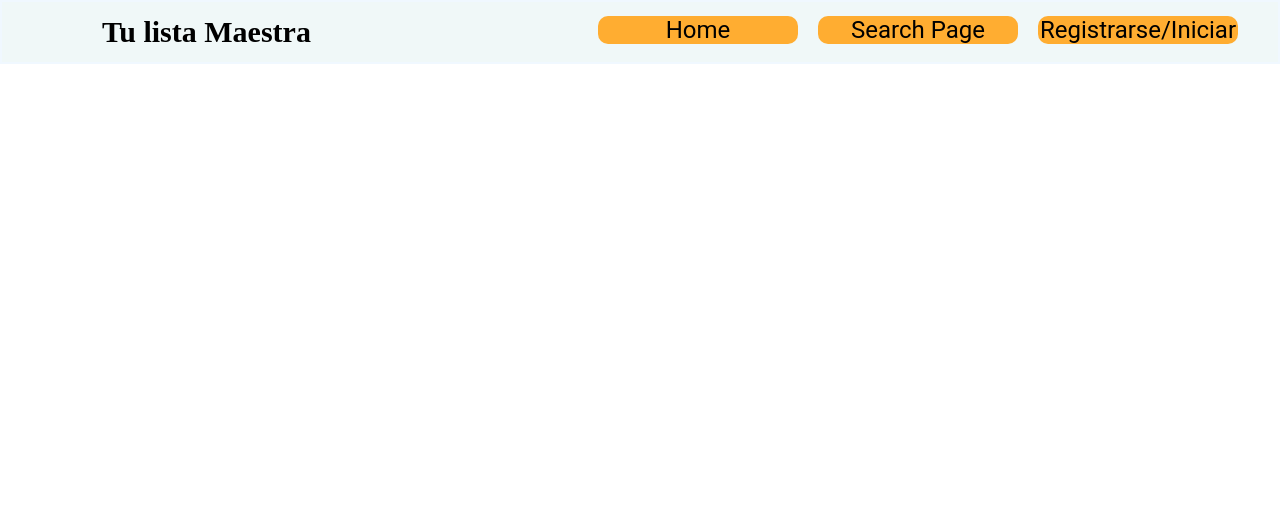
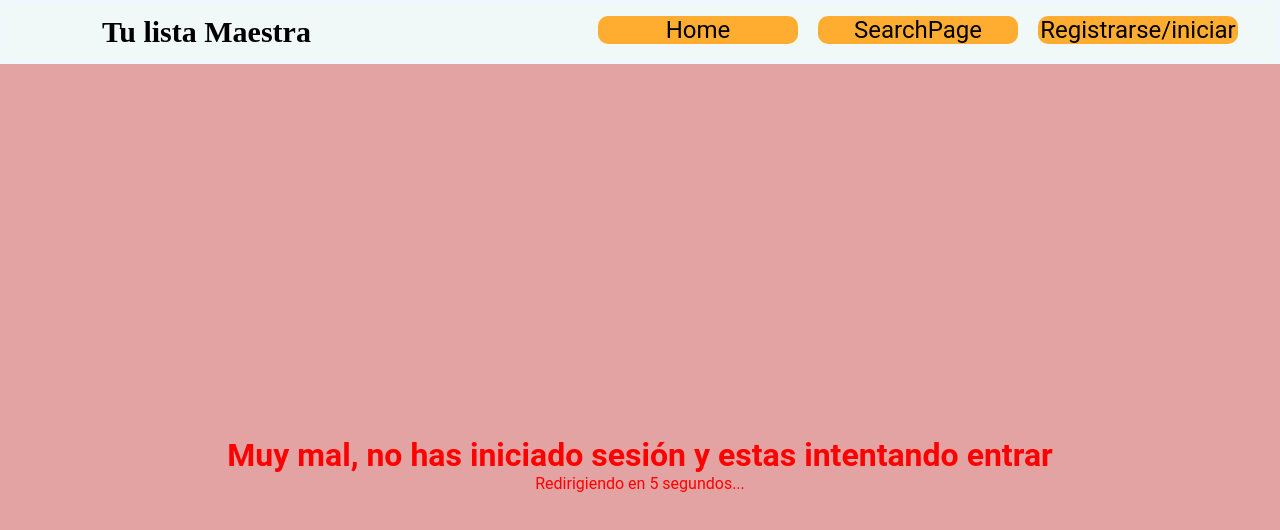
Before and after one commit to jullianjul/ToDoList, a React (Vite) app in the folder ProyectofinalJovenesCreativosToDoList/: page /Aplication in a window 1280 px wide. Shown: the top 530 px of the page. Built offline with nearby package versions, Linux system fonts and the light colour scheme; a web font is replaced by a local one.

Commit message:
se agregaron nuevas funcionalidades junto con un inicio de sesión el cual guarda su estado corrertamente, si no se esta logueado entonces no dejara entrar a la aplicación

```diff
--- /dev/null
+++ b/ProyectofinalJovenesCreativosToDoList/src/Aplication.css
@@ -0,0 +1,9 @@
+.alertnotlog{
+    color: red;
+    background-color: hsla(0, 53%, 53%, 0.5);;
+    display: flex;
+    justify-content: center;
+    align-items: center;
+    height: 100vh;
+    flex-direction: column;
+}
--- /dev/null
+++ b/ProyectofinalJovenesCreativosToDoList/src/Aplication.jsx
@@ -0,0 +1,66 @@
+import React, { useEffect, useState } from 'react';
+import './Aplication.css'
+
+const Aplication = () => {
+  const storedAccount = localStorage.getItem('account');
+  const user = JSON.parse(storedAccount);
+  const userEmail = user ? user.Email : '';
+  const getislog = localStorage.getItem('islog');
+  const isloguin = JSON.parse(getislog);
+
+  // Estados para el contador y el valor inicial
+  const [segundosRestantes, setSegundosRestantes] = useState(10);
+
+  // Función que se ejecutará después de la cuenta regresiva
+  const funcionDemorada = () => {
+    window.location.href = '/Loginandregister';
+  };
+
+  useEffect(() => {
+    if (!isloguin) {
+      if (segundosRestantes > 0) {
+        const intervalo = setInterval(() => {
+          setSegundosRestantes((prevSegundos) => prevSegundos - 1);
+        }, 1000);
+        return () => {
+          clearInterval(intervalo); // Limpieza al desmontar el componente
+        };
+      } else if (segundosRestantes === 0) {
+        funcionDemorada();
+      }
+    }
+  }, [segundosRestantes, isloguin]);
+
+  const clearLocalStorage = () => {
+    localStorage.removeItem('account'); // Borra 'account' del Local Storage
+    localStorage.removeItem('islog'); // Borra 'islog' del Local Storage
+    // Agrega aquí más llamadas a localStorage.removeItem para otros elementos que quieras eliminar.
+    window.location.href = '/Loginandregister';
+  };
+
+
+  return (
+    <div>
+      {isloguin ? (
+        <div>
+          <h1>Bienvenido, {userEmail}</h1>
+          {/* Aquí puedes incluir contenido adicional para usuarios logueados */}
+          <button onClick={clearLocalStorage}>Cerrar Sesión</button>
+        </div>
+      ) : (
+        <div className='alertnotlog'>
+        <h1>Muy mal, no has iniciado sesión y estas intentando entrar</h1>
+        {segundosRestantes > 0 && (
+          <p>Redirigiendo en {segundosRestantes} segundos...</p>
+        )}
+        {segundosRestantes === 0 && (
+          <p>Redirigiendo después de la cuenta regresiva.</p>
+        )}
+        {/* Aquí puedes incluir contenido adicional para usuarios que no se han logueado */}
+      </div>
+      )}
+    </div>
+  );
+};
+
+export default Aplication;
--- a/ProyectofinalJovenesCreativosToDoList/src/App.css
+++ b/ProyectofinalJovenesCreativosToDoList/src/App.css
@@ -23,6 +23,20 @@
     display: flex;
     justify-content: center;
     cursor: pointer;
+}
+.Navs_log_user{
+    list-style-type: none;
+    margin-bottom: 5px ;
+    margin-right: 20px;
+    background-color: rgb(66, 11, 218);
+    border-radius: 10px;
+    width: 200px;
+    display: flex;
+    justify-content: center;
+    cursor: pointer;
+}
+.Navs_log_user a{
+    color: white;
 }
 a{
     font-size: 24px;
--- a/ProyectofinalJovenesCreativosToDoList/src/App.jsx
+++ b/ProyectofinalJovenesCreativosToDoList/src/App.jsx
@@ -4,7 +4,8 @@ import Loginandregister from './Loginandregister';
 import './App.css';
 import Homem from './Homem';
 import Input from './input';
-
+import Aplication from './Aplication';
+import { Li } from './licomponents/li';
 
 function Home() {
 
@@ -41,15 +42,17 @@ const SearchPage= () => {
 
 
 function App() {
+    const getislog = localStorage.getItem('islog');
+    const isloguin = JSON.parse(getislog);
   return (
     <div className='App'>
       <div className='header'>
       <h1 className='titulos'>Tu lista Maestra</h1>
         <nav className='Cajanav'>
           <ul className='Navs'>
-            <li className='Navs_li'><a href="/">Home</a></li>
-            <li className='Navs_li'><a href="/SearchPage">Search Page</a></li>
-            <li className='Navs_li'><a href="/Loginandregister">Registrarse/Iniciar</a></li>
+            <Li className='Navs_li' link='/' content='Home'/>
+            <Li className='Navs_li' link='/SearchPage' content='SearchPage'/>
+            <Li className={isloguin ? 'Navs_log_user' : 'Navs_li'} link={isloguin ? '/Aplication' : '/Loginandregister'} content={isloguin ? 'Ingresar' : 'Registrarse/iniciar'}/>
           </ul>
         </nav>
       </div>
@@ -57,6 +60,7 @@ function App() {
         <Route path='/' element={<Home />}/>
         <Route path='/SearchPage' element={<SearchPage />} />
         <Route path='/Loginandregister' element={<Loginandregister/>} />
+        <Route path='/Aplication' element={<Aplication/>} />
       </Routes>
     </div>
   );
--- a/ProyectofinalJovenesCreativosToDoList/src/Loginandregister.css
+++ b/ProyectofinalJovenesCreativosToDoList/src/Loginandregister.css
@@ -105,9 +105,12 @@ main{
   margin-top: 20px;
   padding: 10px;
   border: none;
-  background: #F2F2F2;
   font-size: 16px;
   outline: none;
+}
+
+.input_Style{
+  background-color: #F2F2F2;
 }
 
 .contenedor__login-register form button{
@@ -132,8 +135,16 @@ main{
 .formulario__register{
   display: none;
 }
+.label-error{
+  color: red;
+}
 
-
+.label-alert{
+  color: red;
+  background-color: hsla(0, 53%, 53%, 0.5);
+  border-radius: 20px;
+  text-align: center;
+}
 
 @media screen and (max-width: 850px){
 
@@ -166,3 +177,8 @@ main{
       position: relative;
   }
 }
+.botonentrar{
+  cursor: pointer;
+  background-color: #46A2FD;
+  color: white;
+}
--- a/ProyectofinalJovenesCreativosToDoList/src/Loginandregister.jsx
+++ b/ProyectofinalJovenesCreativosToDoList/src/Loginandregister.jsx
@@ -1,6 +1,8 @@
 import React, { useEffect, useState } from 'react';
 import './Loginandregister.css';
 import Input from './input';
+
+
 
 const Loginandregister= () => {
   {/*inicio animación*/}
@@ -79,29 +81,55 @@ const Loginandregister= () => {
 
   const [Email, setEmail]= useState('');
   const [password, setPassword]= useState('');
-  const [passwordError, setPasswordError]= useState(false)
-
+  const [passwordError, setPasswordError]= useState(false);
+  const [isLogin, setIsLogin]= useState(false);
+  const [hasError, setHasError]= useState(false);
 
   function handleChange(attributes,Value){
     if (attributes.name === 'email'){
       setEmail(Value)
+      setHasError(false)
     } else if(attributes.name === 'Password'){
       if(Value.length <6){
         setPasswordError(true);
+        setHasError(false)
       }else{
         setPasswordError(false);
         setPassword(Value)
+        setHasError(false)
       }
+    }
+  }
+
+  function ifMatch(param){
+    if(param.Email.length > 0 && param.password.length > 0){
+      if(param.Email==='juliandavidoviedoramirez@gmail.com' && param.password=== '123456'){
+        const { Email, password}= param;
+        let ac= {Email, password};
+        let account = JSON.stringify(ac);
+        localStorage.setItem('account',account)
+        localStorage.setItem('islog',true)
+        setIsLogin(true);
+        setHasError(false);
+        window.location.href = '/Aplication';
+      } else{
+        setIsLogin(false);
+        setHasError(true);
+        localStorage.setItem('islog',false)
+      }
+    }else {
+      setIsLogin(false);
+      setHasError(true);
+      localStorage.setItem('islog',false)
     }
   }
 
   function handleSubmit(){
     let account = {Email, password}
     if (account){
-      console.log('account:', account)
+      ifMatch(account)
     }
   }
-
   return (
     <div className="LoginAndRegister">
         <main>
@@ -122,6 +150,10 @@ const Loginandregister= () => {
             <div className="contenedor__login-register">
               <form  className="formulario__login">
                 <h2>Iniciar Sesión</h2>
+                {hasError &&
+                <div className='label-alert'>
+                <label htmlFor="" className='label-alert-content'>su contraseña o usuario son incorrectos o no estan en nuestra plataforma</label>
+                </div>}
                 <Input attributes={{
                   id:'email',
                   name: 'email',
@@ -139,7 +171,10 @@ const Loginandregister= () => {
                 handleChange={handleChange}
                 param={passwordError}
                 />
-                <button onClick={handleSubmit}>Entrar</button>
+                {passwordError &&
+                <label htmlFor="" className='label-error'>contraseña invalida o incompleta</label>
+                }
+                <input onClick={handleSubmit} type='button' value={'Entrar'}  className='botonentrar'/>
               </form>
               <form className="formulario__register">
                 <h2>Regístrarse</h2>
@@ -171,6 +206,9 @@ const Loginandregister= () => {
                   placeholder: 'Ingrese una Contraseña'
                 }
                 } handleChange={handleChange} />
+                {passwordError &&
+                <label htmlFor="" className='label-error'>contraseña invalida o incompleta</label>
+                }
                 <button>Regístrarse</button>
               </form>
             </div>
--- /dev/null
+++ b/ProyectofinalJovenesCreativosToDoList/src/licomponents/Li.jsx
@@ -0,0 +1,9 @@
+import React from "react";
+
+export const Li = (props,param) => {
+    const getislog = localStorage.getItem('islog');
+    const isloguin = JSON.parse(getislog);
+  return (
+    <li className={props.className}><a href={props.link}>{props.content}</a></li>
+  )
+}
--- a/ProyectofinalJovenesCreativosToDoList/src/main.jsx
+++ b/ProyectofinalJovenesCreativosToDoList/src/main.jsx
@@ -1,8 +1,9 @@
-import React from 'react'
+import React, { createRef } from 'react'
 import ReactDOM from 'react-dom/client'
 import App from './App.jsx'
 import './index.css'
-import { BrowserRouter } from 'react-router-dom'
+import { BrowserRouter} from 'react-router-dom'
+
 
 ReactDOM.createRoot(document.getElementById('root')).render(
   <BrowserRouter>
```
